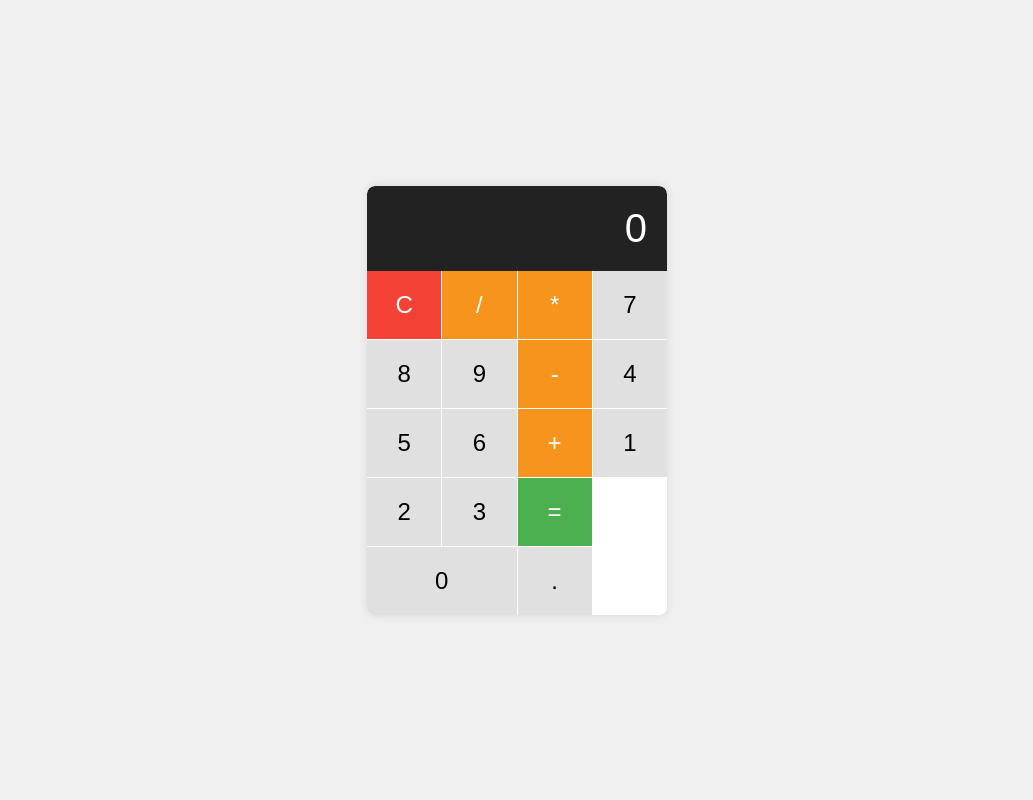
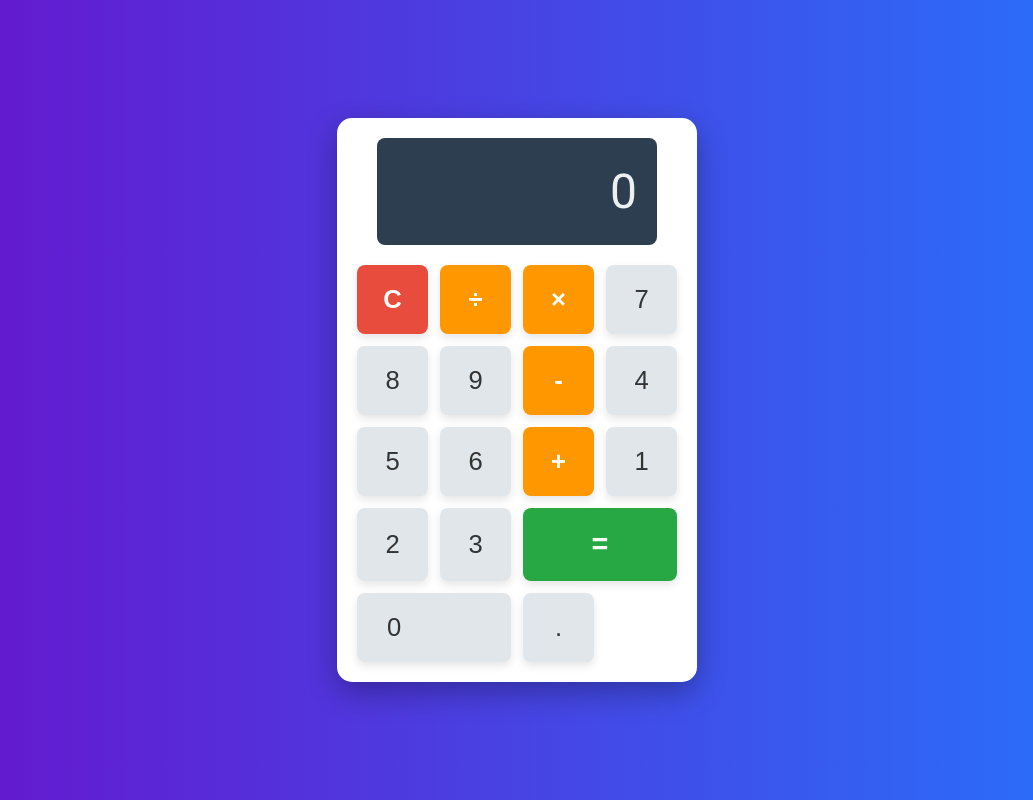
Before and after one commit to djulymaisa15/calculadora, a plain HTML site: page index.html in a window 1280 px wide. Shown: the whole page, without its empty margins (123-1156 px from the left). Drawn offline with Linux system fonts and the light colour scheme.

Commit message:
Update index.html

```diff
--- a/index.html
+++ b/index.html
@@ -3,84 +3,125 @@
 <head>
     <meta charset="UTF-8">
     <meta name="viewport" content="width=device-width, initial-scale=1.0">
-    <title>Calculadora Simples</title>
+    <title>Calculadora Elegante</title>
+    <link href="https://fonts.googleapis.com/css2?family=Roboto:wght@300;400;700&display=swap" rel="stylesheet">
     <style>
+        /* Estilos Gerais do Corpo */
         body {
-            font-family: Arial, sans-serif;
+            font-family: 'Roboto', sans-serif;
             display: flex;
             justify-content: center;
             align-items: center;
             min-height: 100vh;
-            background-color: #f0f0f0;
+            background: linear-gradient(to right, #6a11cb 0%, #2575fc 100%); /* Fundo com gradiente */
             margin: 0;
+            color: #333;
         }
 
+        /* Container Principal da Calculadora */
         .calculator {
-            background-color: #fff;
-            border-radius: 8px;
-            box-shadow: 0 0 10px rgba(0, 0, 0, 0.1);
+            background-color: #ffffff;
+            border-radius: 15px;
+            box-shadow: 0 10px 30px rgba(0, 0, 0, 0.3); /* Sombra mais suave */
             overflow: hidden;
-            width: 300px;
+            width: 320px;
+            padding: 20px;
+            display: flex;
+            flex-direction: column;
+            align-items: center;
         }
 
+        /* Estilo do Display */
         .display {
-            background-color: #222;
-            color: #fff;
-            font-size: 2.5em;
-            padding: 20px;
+            background-color: #2c3e50; /* Cor escura para o display */
+            color: #ecf0f1; /* Texto claro no display */
+            font-size: 3em; /* Fonte maior */
+            padding: 25px 20px;
             text-align: right;
-            border-top-left-radius: 8px;
-            border-top-right-radius: 8px;
+            border-radius: 8px;
+            margin-bottom: 20px;
+            width: calc(100% - 40px); /* Ajusta a largura com padding */
+            box-sizing: border-box; /* Inclui padding na largura */
+            word-wrap: break-word; /* Quebra texto longo */
+            min-height: 80px;
+            display: flex;
+            align-items: flex-end;
+            justify-content: flex-end;
         }
 
+        /* Layout dos Botões */
         .buttons {
             display: grid;
             grid-template-columns: repeat(4, 1fr);
-            gap: 1px;
+            gap: 12px; /* Espaçamento entre os botões */
+            width: 100%;
         }
 
+        /* Estilo Base dos Botões */
         .btn {
-            background-color: #e0e0e0;
+            background-color: #e0e6ea;
             border: none;
+            border-radius: 8px; /* Cantos arredondados */
             padding: 20px;
-            font-size: 1.5em;
+            font-size: 1.6em; /* Fonte um pouco maior */
             cursor: pointer;
-            transition: background-color 0.2s ease;
+            transition: all 0.2s ease; /* Transição suave para hover */
+            box-shadow: 0 4px 8px rgba(0, 0, 0, 0.1); /* Sombra para os botões */
+            color: #333;
+            font-weight: 400;
         }
 
         .btn:hover {
-            background-color: #d0d0d0;
+            background-color: #d1d9e0;
+            transform: translateY(-2px); /* Efeito de elevação */
+            box-shadow: 0 6px 12px rgba(0, 0, 0, 0.15);
         }
 
+        .btn:active {
+            transform: translateY(0);
+            box-shadow: 0 2px 4px rgba(0, 0, 0, 0.1);
+        }
+
+        /* Estilo dos Operadores */
         .btn.operator {
-            background-color: #f7941d;
+            background-color: #ff9800; /* Laranja vibrante */
             color: #fff;
+            font-weight: 700;
         }
 
         .btn.operator:hover {
-            background-color: #e68a1a;
+            background-color: #e68900;
         }
 
+        /* Estilo do Botão Clear */
         .btn.clear {
-            background-color: #f44336;
+            background-color: #e74c3c; /* Vermelho forte */
             color: #fff;
+            font-weight: 700;
         }
 
         .btn.clear:hover {
-            background-color: #d32f2f;
+            background-color: #c0392b;
         }
 
+        /* Estilo do Botão de Igual */
         .btn.equals {
-            background-color: #4CAF50;
+            background-color: #28a745; /* Verde agradável */
             color: #fff;
+            grid-column: span 2; /* Ocupa duas colunas */
+            font-size: 1.8em;
+            font-weight: 700;
         }
 
         .btn.equals:hover {
-            background-color: #45a049;
+            background-color: #218838;
         }
 
+        /* Estilo do Botão Zero */
         .btn.zero {
-            grid-column: span 2;
+            grid-column: span 2; /* Ocupa duas colunas */
+            text-align: left;
+            padding-left: 30px; /* Ajusta o padding para o texto */
         }
     </style>
 </head>
@@ -89,8 +130,8 @@
         <div class="display" id="display">0</div>
         <div class="buttons">
             <button class="btn clear" onclick="clearDisplay()">C</button>
-            <button class="btn operator" onclick="appendToDisplay('/')">/</button>
-            <button class="btn operator" onclick="appendToDisplay('*')">*</button>
+            <button class="btn operator" onclick="appendToDisplay('/')">÷</button>
+            <button class="btn operator" onclick="appendToDisplay('*')">×</button>
             <button class="btn" onclick="appendToDisplay('7')">7</button>
             <button class="btn" onclick="appendToDisplay('8')">8</button>
             <button class="btn" onclick="appendToDisplay('9')">9</button>
@@ -111,18 +152,24 @@
     <script>
         const display = document.getElementById('display');
         let currentInput = '0';
-        let operator = null;
-        let previousInput = null;
         let resetDisplay = false;
 
         function appendToDisplay(value) {
+            if (display.innerText === 'Error') {
+                clearDisplay();
+            }
+
             if (resetDisplay) {
                 currentInput = value;
                 resetDisplay = false;
             } else {
                 if (currentInput === '0' && value !== '.') {
                     currentInput = value;
-                } else {
+                } else if (value === '.' && currentInput.includes('.')) {
+                    // Não permite múltiplos pontos decimais
+                    return;
+                }
+                else {
                     currentInput += value;
                 }
             }
@@ -131,17 +178,30 @@
 
         function clearDisplay() {
             currentInput = '0';
-            operator = null;
-            previousInput = null;
             resetDisplay = false;
             display.innerText = currentInput;
         }
 
         function calculateResult() {
             try {
-                // Remove leading zeros that are not part of a decimal number
-                currentInput = currentInput.replace(/^0+(?=\d)/, '');
-                let result = eval(currentInput); // eval() is used for simplicity, but generally not recommended for production due to security
+                // Previne a avaliação de expressões vazias ou incompletas
+                if (currentInput === '' || currentInput.endsWith('+') || currentInput.endsWith('-') || currentInput.endsWith('*') || currentInput.endsWith('/')) {
+                     display.innerText = 'Error';
+                     currentInput = '0';
+                     resetDisplay = true;
+                     return;
+                }
+
+                // Substitui os símbolos de divisão (÷) e multiplicação (×) pelos operadores JS
+                let expression = currentInput.replace(/÷/g, '/').replace(/×/g, '*');
+
+                // Garante que não há operadores duplicados ou no início/fim
+                expression = expression.replace(/([+\-*/]){2,}/g, '$1'); // Remove operadores duplicados
+                if (expression.startsWith('+') || expression.startsWith('*') || expression.startsWith('/')) {
+                    expression = expression.substring(1);
+                }
+
+                let result = eval(expression); // Cuidado com eval() em produção!
                 display.innerText = result;
                 currentInput = result.toString();
                 resetDisplay = true;
```
